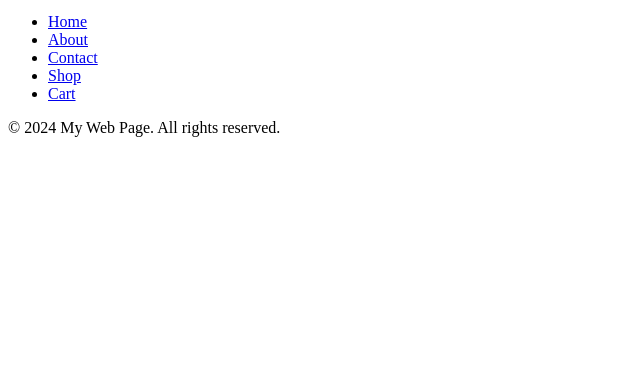
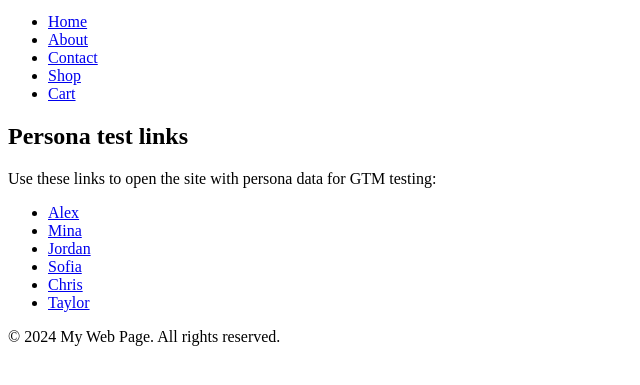
Before and after one commit to kaiwanyawit-chawankul/poc-gtm, a plain HTML site: page index.html in a window 1280 px wide. Shown: the part 87-472 px from the top of the page, without its empty margins (0-640 px from the left). Drawn offline with Linux system fonts and the light colour scheme.

Commit message:
update simulator

```diff
--- a/index.html
+++ b/index.html
@@ -42,6 +42,18 @@ j=d.createElement(s),dl=l!='dataLayer'?'&l='+l:'';j.async=true;j.src=
         <li><a href="shop.html">Shop</a></li>
         <li><a href="cart.html">Cart</a></li>
     </ul>
+    <section>
+        <h2>Persona test links</h2>
+        <p>Use these links to open the site with persona data for GTM testing:</p>
+        <ul>
+            <li><a href="index.html?persona=alex&personaName=Alex%20Chen&userId=alex.chen%40example.com&planCount=2&emailDomain=example.com">Alex</a></li>
+            <li><a href="index.html?persona=mina&personaName=Mina%20Patel&userId=mina.patel%40example.com&planCount=1&emailDomain=example.com">Mina</a></li>
+            <li><a href="index.html?persona=jordan&personaName=Jordan%20Kim&userId=jordan.kim%40example.com&planCount=2&emailDomain=example.com">Jordan</a></li>
+            <li><a href="index.html?persona=sofia&personaName=Sofia%20Martinez&userId=sofia.martinez%40example.com&planCount=2&emailDomain=example.com">Sofia</a></li>
+            <li><a href="index.html?persona=chris&personaName=Chris%20Nguyen&userId=chris.nguyen%40example.com&planCount=3&emailDomain=example.com">Chris</a></li>
+            <li><a href="index.html?persona=taylor&personaName=Taylor%20Brooks&userId=taylor.brooks%40example.com&planCount=2&emailDomain=example.com">Taylor</a></li>
+        </ul>
+    </section>
     <footer>
         <p>&copy; 2024 My Web Page. All rights reserved.</p>
     </footer>
```
Also changed, not shown: tests/simulate.js (+31 -6 lines).
